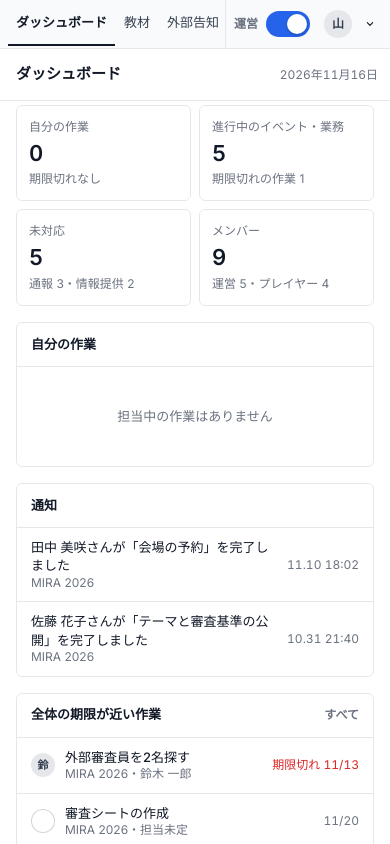
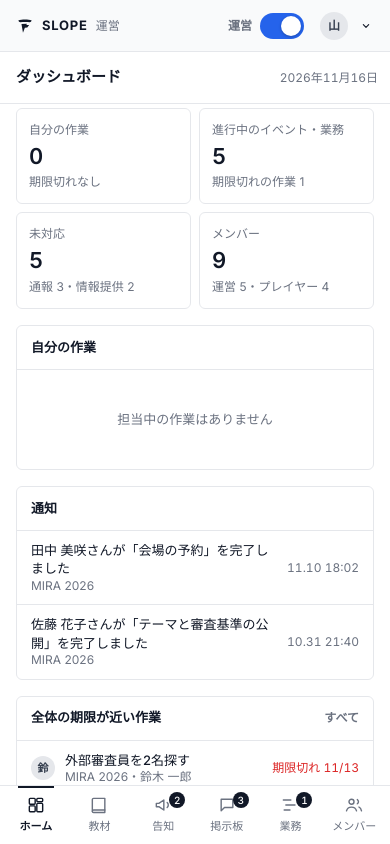
Before and after one commit to ikekan0604-stack/slope-test, a plain HTML site: page admin.html in a window 390 px wide. Drawn offline with Linux system fonts and the light colour scheme.

Commit message:
Add files via upload

```diff
--- a/admin.html
+++ b/admin.html
@@ -348,6 +348,27 @@ html,body{overscroll-behavior:none}
 .msw.on i{transform:translateX(18px)}
 .acct .mode{display:flex;align-items:center;justify-content:space-between;gap:8px;padding:4px 8px 8px;font-size:12px;font-weight:600;color:var(--muted);white-space:nowrap}
 @media (max-width:760px){ .side{overflow:visible !important} .nav{flex:1;min-width:0;overflow-x:auto;scrollbar-width:none} .nav::-webkit-scrollbar{display:none} .acct{flex:none;display:flex;align-items:center;gap:4px;margin-left:0 !important;padding-left:4px;border-left:1px solid var(--line)} .acct .mode{padding:0 2px 0 4px} }
+
+/* phone: same frame as the member app — header (logo / switch / account) + bottom tab bar */
+.nav .short{display:none}
+@media (max-width:760px){
+  .app{display:grid !important;grid-template-columns:minmax(0,1fr) auto !important;grid-template-rows:52px minmax(0,1fr) auto !important;height:100% !important}
+  .side{display:contents !important}
+  .brand{display:flex !important;grid-column:1;grid-row:1;height:52px;padding:0 16px;border-bottom:1px solid var(--line);background:var(--side)}
+  .brand small{display:inline !important}
+  .acct{grid-column:2;grid-row:1;height:52px;margin:0 !important;padding:0 8px 0 0 !important;border:0 !important;border-bottom:1px solid var(--line) !important;background:var(--side);display:flex !important;align-items:center;gap:6px}
+  .acct .menu{position:fixed;top:56px;right:8px;left:auto;bottom:auto}
+  .main{grid-column:1 / span 2;grid-row:2;height:auto !important;min-height:0}
+  .nav{grid-column:1 / span 2;grid-row:3;display:grid !important;grid-auto-flow:column;grid-auto-columns:minmax(0,1fr);gap:0;padding:0 4px env(safe-area-inset-bottom) !important;border-top:1px solid var(--line);background:#fff;overflow:visible !important}
+  .nav button{position:relative;height:58px !important;flex-direction:column;justify-content:center;gap:3px;padding:0 !important;border:0 !important;border-radius:0;background:transparent !important;color:var(--muted);font-size:11px;font-weight:500}
+  .nav button svg.i{display:block !important;width:20px;height:20px}
+  .nav button[aria-current="page"]{color:var(--text);font-weight:600}
+  .nav button[aria-current="page"]::before{content:"";position:absolute;top:0;left:22%;right:22%;height:2px;background:var(--text)}
+  .nav .full{display:none}
+  .gl .ga{display:none !important}
+  .nav .short{display:block}
+  .nav .n{position:absolute;top:6px;left:calc(50% + 6px);margin:0;min-width:16px;height:16px;padding:0 4px;border-radius:8px;background:var(--text);color:#fff;font-size:10px;line-height:16px;text-align:center}
+}
 </style>
 </head>
 <body>
@@ -867,7 +888,8 @@ function navItems() { var l = TABS.filter(function (t) { return can(t.id); }).sl
 function renderChrome() {
   var m = me(), c = counts();
   document.getElementById('nav').innerHTML = navItems().map(function (v) {
-    return '<button data-act="go" data-view="' + v.id + '"' + (S.view === v.id ? ' aria-current="page"' : '') + '>' + ic(v.id) + '<span>' + v.name + '</span>' + (c[v.id] ? '<span class="n">' + c[v.id] + '</span>' : '') + '</button>';
+    var SH = { dash: 'ホーム', tracks: '教材', notices: '告知', board: '掲示板', projects: '業務', perms: 'メンバー' };
+    return '<button data-act="go" data-view="' + v.id + '"' + (S.view === v.id ? ' aria-current="page"' : '') + '>' + ic(v.id) + '<span class="full">' + v.name + '</span><span class="short">' + (SH[v.id] || v.name) + '</span>' + (c[v.id] ? '<span class="n">' + c[v.id] + '</span>' : '') + '</button>';
   }).join('');
   document.getElementById('acct').innerHTML = '<div class="mode"><span>運営</span><button class="msw on" data-to="./" role="switch" aria-checked="true" aria-label="部員画面に切り替える"><i></i></button></div>' + '<button data-act="acct" aria-haspopup="true" aria-expanded="' + UI.acct + '">' + av(m.id, 'lg') + '<span class="who"><b>' + esc(m.name) + '</b><span>' + esc(m.unit === '—' ? '部員' : m.unit) + '</span></span>' + ic('chev') + '</button>' +
     (UI.acct ? '<div class="menu" role="menu"><div class="mh">アカウントを切り替え（モック）</div>' + S.members.map(function (x) {
```
